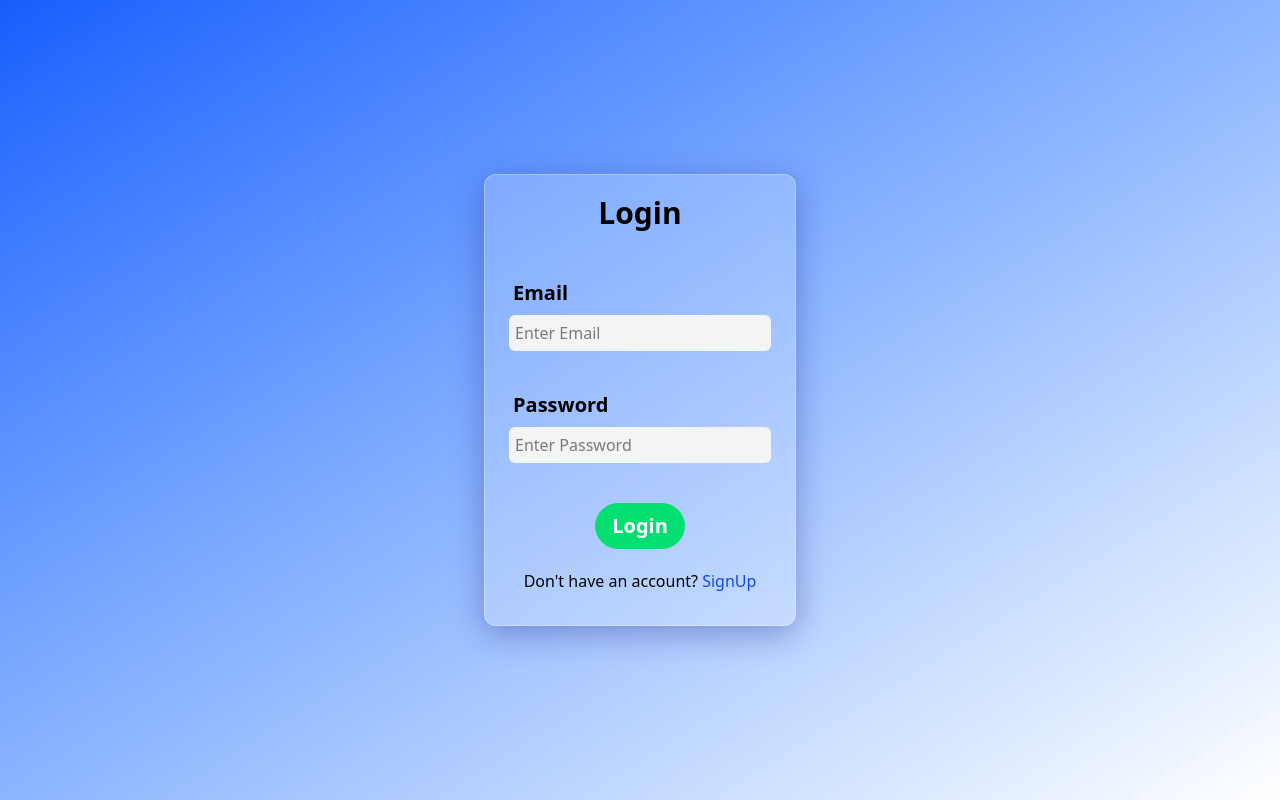
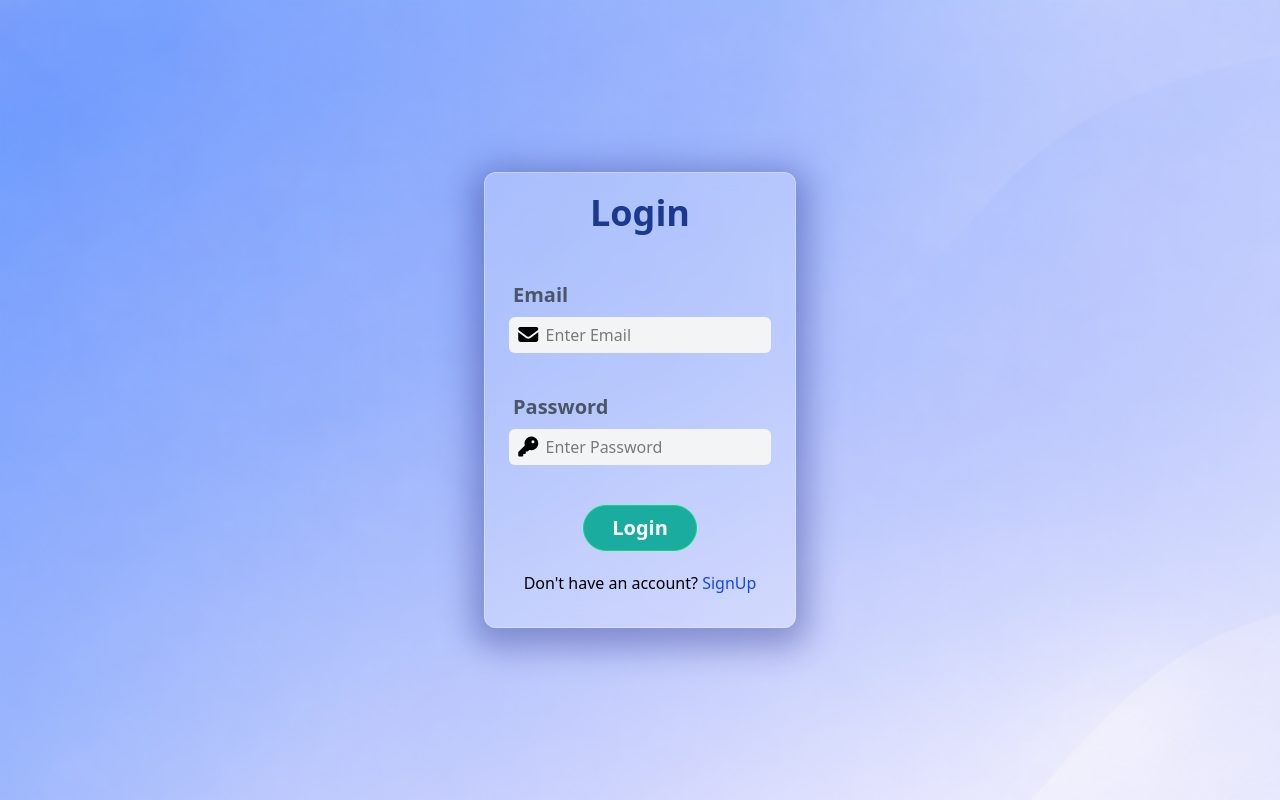
Before and after one commit to udaysinh-bodare/courseProject, a React (Vite) app in the folder client/: page / in a window 1280 px wide. Built offline with nearby package versions, Linux system fonts and the light colour scheme.

Commit message:
login Logic done

```diff
--- a/client/index.html
+++ b/client/index.html
@@ -5,6 +5,7 @@
     <link rel="icon" type="image/svg+xml" href="/vite.svg" />
     <meta name="viewport" content="width=device-width, initial-scale=1.0" />
     <title>client</title>
+    <link rel="stylesheet" href="https://cdnjs.cloudflare.com/ajax/libs/font-awesome/7.0.1/css/all.min.css" integrity="sha512-2SwdPD6INVrV/lHTZbO2nodKhrnDdJK9/kg2XD1r9uGqPo1cUbujc+IYdlYdEErWNu69gVcYgdxlmVmzTWnetw==" crossorigin="anonymous" referrerpolicy="no-referrer"/>
   </head>
   <body>
     <div id="root"></div>
--- a/client/package.json
+++ b/client/package.json
@@ -11,9 +11,11 @@
   },
   "dependencies": {
     "@tailwindcss/vite": "^4.1.18",
+    "axios": "^1.13.2",
     "react": "^19.2.0",
     "react-dom": "^19.2.0",
     "react-router": "^7.11.0",
+    "react-toastify": "^11.0.5",
     "tailwindcss": "^4.1.18"
   },
   "devDependencies": {
--- a/client/src/App.jsx
+++ b/client/src/App.jsx
@@ -2,6 +2,7 @@ import React from 'react'
 import Login from './pages/Login'
 import { Route, Routes } from 'react-router'
 import Register from './pages/Register'
+import { ToastContainer } from 'react-toastify'
 
 function App() {
   return (
@@ -10,6 +11,7 @@ function App() {
         <Route path='/*' element = {<Login/>}/>
         <Route path='/register' element = {<Register/>}/>
       </Routes>
+      <ToastContainer/>
     </>
   )
 }
--- /dev/null
+++ b/client/src/config/config.js
@@ -0,0 +1,5 @@
+const config = {
+    BASE_URL: "http://localhost:4000"
+}
+
+export {config}
--- a/client/src/pages/Login.jsx
+++ b/client/src/pages/Login.jsx
@@ -1,39 +1,102 @@
-import React from 'react'
-import { Link, Links } from 'react-router'
-import Register from './Register'
+import React, { useState } from "react";
+import { Link, Links } from "react-router";
+import Register from "./Register";
+import { loginStudent } from "../services/studentServices";
+import { toast } from "react-toastify";
+import bg from "../assets/background.png"
+function Login() {
+  const [email, setEmail] = useState("");
+  const [password, setPassword] = useState("");
 
-function Login() {
+  const signIn = async (e) => {
+    e.preventDefault()
+    if (!email) toast.warn("Email Is Empty!")
+    if (!password) toast.warn("Password Is Empty");
+
+    try{
+        const res = await loginStudent(email, password);
+        if (res.data.status == "SUCCESS") {
+        console.log("hi");
+
+        toast.success("Logged In Successfully!");
+        }
+    }
+    catch(ex) {
+        toast.error("Invalid Email or Password")
+    }
+
+  };
+
   return (
     <div>
-        <div className="wrapper h-screen w-full  bg-gradient-to-br from-blue-600 to-white flex justify-center items-center px-4">
-            <div className="login-box bg-white/20 w-[25%]  backdrop-blur-md  rounded-xl   border border-white/30   px-6 py-3 shadow-[0_8px_32px_0_rgba(31,38,135,0.37)]">
-                <h1 className='text-3xl text-center mb-10 font-semibold  py-2'>Login</h1>
+      <div className="wrapper h-screen w-full  flex justify-center items-center px-4" style={{backgroundImage: `url(${bg})`, backgroundSize: 'cover'}}>
+        <div className="login-box bg-white/20 w-[25%]  backdrop-blur-md  rounded-xl   border border-white/30   px-6 py-3 shadow-[0_8px_32px_12px_rgba(31,38,135,0.37)]">
+          <h1 className="text-4xl text-center mb-10 font-bold text-blue-900 py-2">
+            Login
+          </h1>
 
           <form>
             <div className="email-box flex flex-col mb-10">
-                        <label htmlFor="email" className='text-xl mb-2 ml-1 font-semibold' >Email</label>
-                        <input type="text" className='bg-gray-100 rounded-md p-1.5' placeholder='Enter Email' />
+              <label
+                htmlFor="email"
+                className="text-xl mb-2 ml-1 font-semibold text-gray-600"
+              >
+                Email
+              </label>
+              <div className="iconNInput flex items-center bg-gray-100 px-2 rounded-md">
+                <i className="fa-solid fa-envelope text-xl"></i>
+                <input
+                  type="text"
+                  className="bg-gray-100 rounded-md p-1.5 w-full focus:outline-none"
+                  placeholder="Enter Email"
+                  required
+                  onChange={(e) => setEmail(e.target.value)}
+                />
+              </div>
             </div>
 
             <div className="pass-box flex flex-col mb-10">
-                        <label htmlFor="password" className='text-xl mb-2 ml-1 font-semibold'>Password</label>
-                        <input type="password" className='bg-gray-100 rounded-md p-1.5' placeholder='Enter Password' />
+              <label
+                htmlFor="password"
+                className="text-xl mb-2 ml-1 font-semibold text-gray-600"
+              >
+                Password
+              </label>
+              <div className="iconNInput flex items-center bg-gray-100  px-2 rounded-md">
+                <i className="fa-solid fa-key text-xl"></i>
+                <input
+                  type="password"
+                  className="bg-gray-100 rounded-md p-1.5 w-full focus:outline-none"
+                  placeholder="Enter Password"
+                  required
+                  onChange={(e) => setPassword(e.target.value)}
+                />
+              </div>
             </div>
 
             <div className="btn w-full flex justify-center">
-                        <button className='text-xl border border-green-400 bg-green-400 hover:opacity-[.5] cursor-pointer p-2 rounded-3xl text-white font-semibold px-4 text-center'>Login</button>
+              <button className="text-xl border border-green-400 bg-[#1aac9f] hover:opacity-[.8] cursor-pointer py-2 rounded-3xl text-white font-semibold px-7 flex items-center p-[0_0_10px_0]"
+               onClick={signIn}
+              >
+                Login
+              </button>
             </div>
 
             <div className="mess mt-5 mb-5 text-center">
-                        Don't have an account?<Link  className='text-blue-700 border-b-blue-700 no-underline hover:underline' to='/'> SignUp</Link>
+              Don't have an account?
+              <Link
+                className="text-blue-700 border-b-blue-700 no-underline hover:underline"
+                to="/register"
+              >
+                {" "}
+                SignUp
+              </Link>
             </div>
-
-
           </form>
         </div>
       </div>
     </div>
-  )
+  );
 }
 
-export default Login
+export default Login;
--- /dev/null
+++ b/client/src/services/studentServices.js
@@ -0,0 +1,11 @@
+import axios from "axios";
+import { config } from "../config/config";
+export async function loginStudent(email, password) {
+    const url = config.BASE_URL + "/api/auth/login"
+    const body = {
+        email,
+        password
+    }
+    const response = await axios.post(url, body)
+    return response
+}
```
Also changed, not shown: client/src/assets/background.png (added), 1 other file (tests, documents, lock files or other folders). Lines whose indentation alone changed are shown as unchanged.
